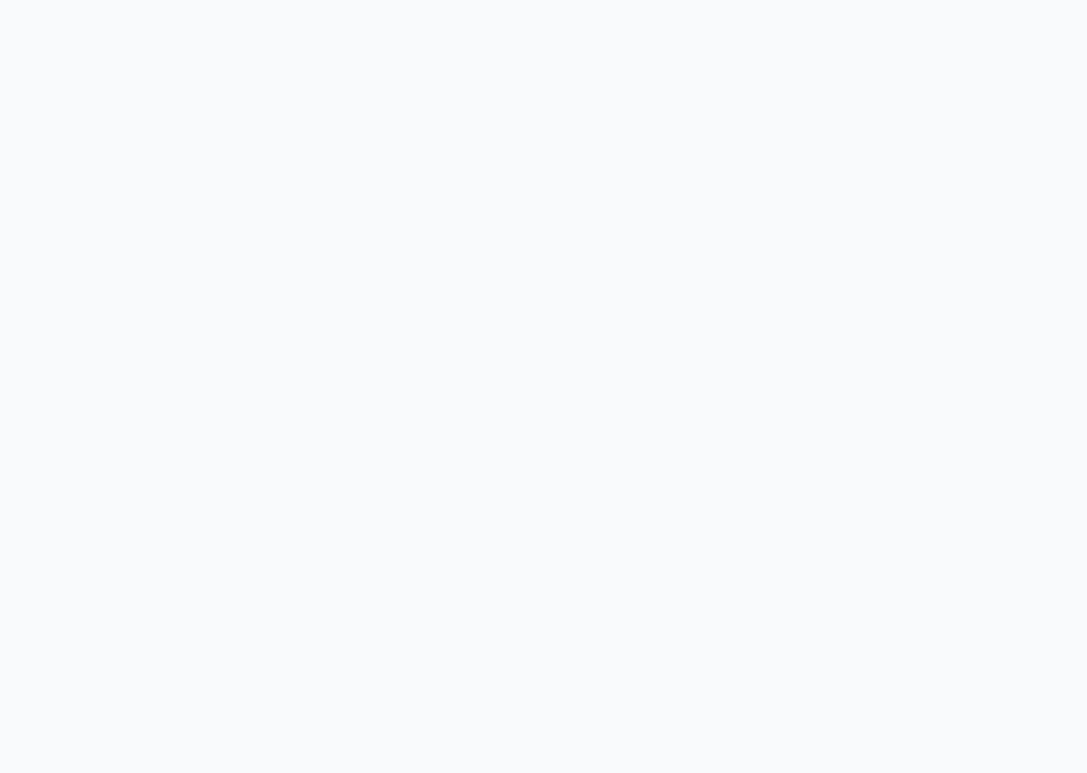
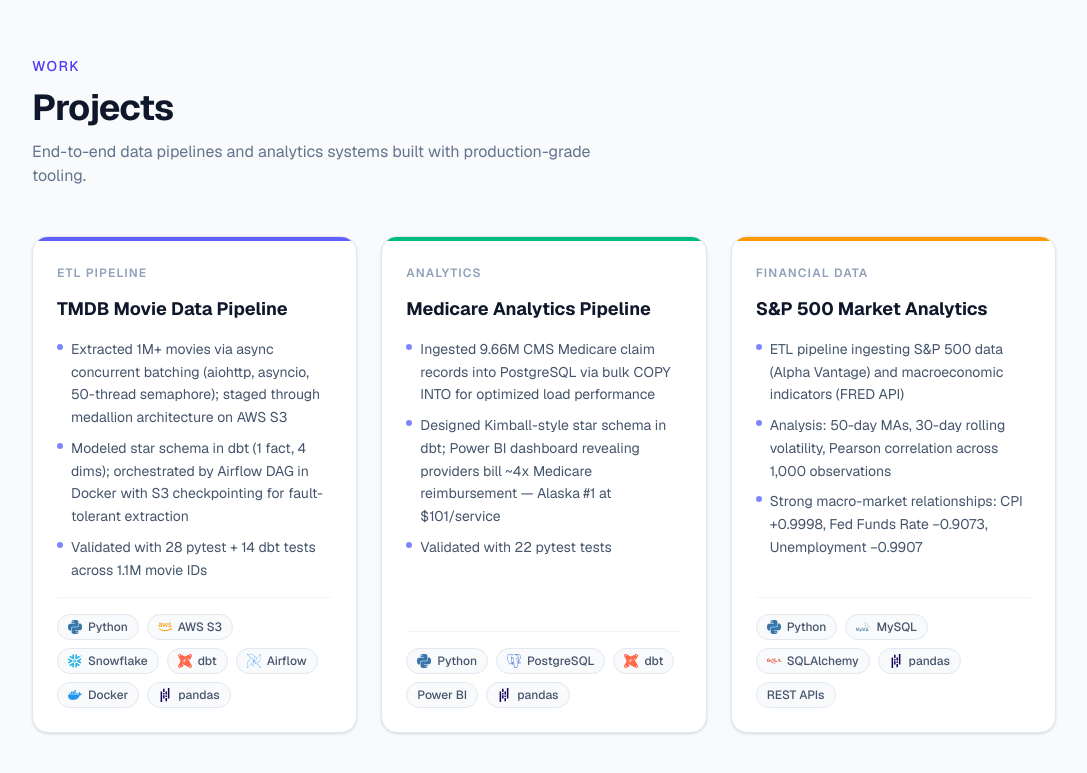
Before and after one commit to morganmicah200/Portfolio-Website, a Next.js app: page / in a window 1280 px wide. Shown: the part 841-1614 px from the top of the page, without its empty margins (96-1183 px from the left). Before the commit the page ends 801 px from the top, so only its background shows below. Built offline with nearby package versions, Linux system fonts and the light colour scheme.

Commit message:
Add projects section with cards, bullet points, and tech icons

```diff
--- /dev/null
+++ b/app/components/ProjectCard.tsx
@@ -0,0 +1,65 @@
+import { IconType } from "react-icons";
+
+export type TechTag = {
+  name: string;
+  icon?: IconType;
+  color: string;
+};
+
+export type Project = {
+  category: string;
+  categoryColor: string;
+  title: string;
+  bullets: string[];
+  tech: TechTag[];
+  link: string;
+};
+
+export default function ProjectCard({ project }: { project: Project }) {
+  return (
+    <div className="group flex flex-col bg-white rounded-2xl border border-slate-200 shadow-sm hover:shadow-md transition-shadow duration-200 overflow-hidden">
+      {/* Top accent bar */}
+      <div className={`h-1 w-full ${project.categoryColor}`} />
+
+      <div className="flex flex-col flex-1 p-6 gap-4">
+        {/* Category badge */}
+        <span className="self-start text-xs font-semibold uppercase tracking-widest text-slate-400">
+          {project.category}
+        </span>
+
+        {/* Title */}
+        <h3 className="text-lg font-bold text-slate-900 leading-snug">
+          {project.title}
+        </h3>
+
+        {/* Bullets */}
+        <ul className="flex flex-col gap-2 flex-1">
+          {project.bullets.map((b, i) => (
+            <li key={i} className="flex gap-2 text-sm text-slate-600 leading-relaxed">
+              <span className="mt-1.5 h-1.5 w-1.5 shrink-0 rounded-full bg-indigo-400" />
+              {b}
+            </li>
+          ))}
+        </ul>
+
+        {/* Tech tags */}
+        <div className="pt-4 border-t border-slate-100 flex flex-wrap gap-2">
+          {project.tech.map((tag) => (
+            <span
+              key={tag.name}
+              className="flex items-center gap-1.5 px-2.5 py-1 rounded-full bg-slate-50 border border-slate-200 text-xs font-medium text-slate-600"
+            >
+              {tag.icon && (
+                <tag.icon
+                  className="text-sm shrink-0"
+                  style={{ color: tag.color }}
+                />
+              )}
+              {tag.name}
+            </span>
+          ))}
+        </div>
+      </div>
+    </div>
+  );
+}
--- /dev/null
+++ b/app/components/Projects.tsx
@@ -0,0 +1,99 @@
+import {
+  SiPython,
+  SiSnowflake,
+  SiDbt,
+  SiApacheairflow,
+  SiDocker,
+  SiPandas,
+  SiPostgresql,
+  SiMysql,
+  SiSqlalchemy,
+} from "react-icons/si";
+import { FaAws } from "react-icons/fa";
+import ProjectCard, { Project } from "./ProjectCard";
+
+const projects: Project[] = [
+  {
+    category: "ETL Pipeline",
+    categoryColor: "bg-indigo-500",
+    title: "TMDB Movie Data Pipeline",
+    bullets: [
+      "Extracted 1M+ movies via async concurrent batching (aiohttp, asyncio, 50-thread semaphore); staged through medallion architecture on AWS S3",
+      "Modeled star schema in dbt (1 fact, 4 dims); orchestrated by Airflow DAG in Docker with S3 checkpointing for fault-tolerant extraction",
+      "Validated with 28 pytest + 14 dbt tests across 1.1M movie IDs",
+    ],
+    tech: [
+      { name: "Python", icon: SiPython, color: "#3776AB" },
+      { name: "AWS S3", icon: FaAws, color: "#FF9900" },
+      { name: "Snowflake", icon: SiSnowflake, color: "#29B5E8" },
+      { name: "dbt", icon: SiDbt, color: "#FF694A" },
+      { name: "Airflow", icon: SiApacheairflow, color: "#017CEE" },
+      { name: "Docker", icon: SiDocker, color: "#2496ED" },
+      { name: "pandas", icon: SiPandas, color: "#150458" },
+    ],
+    link: "https://github.com/morganmicah200",
+  },
+  {
+    category: "Analytics",
+    categoryColor: "bg-emerald-500",
+    title: "Medicare Analytics Pipeline",
+    bullets: [
+      "Ingested 9.66M CMS Medicare claim records into PostgreSQL via bulk COPY INTO for optimized load performance",
+      "Designed Kimball-style star schema in dbt; Power BI dashboard revealing providers bill ~4x Medicare reimbursement — Alaska #1 at $101/service",
+      "Validated with 22 pytest tests",
+    ],
+    tech: [
+      { name: "Python", icon: SiPython, color: "#3776AB" },
+      { name: "PostgreSQL", icon: SiPostgresql, color: "#4169E1" },
+      { name: "dbt", icon: SiDbt, color: "#FF694A" },
+      { name: "Power BI", color: "#F2C811" },
+      { name: "pandas", icon: SiPandas, color: "#150458" },
+    ],
+    link: "https://github.com/morganmicah200",
+  },
+  {
+    category: "Financial Data",
+    categoryColor: "bg-amber-500",
+    title: "S&P 500 Market Analytics",
+    bullets: [
+      "ETL pipeline ingesting S&P 500 data (Alpha Vantage) and macroeconomic indicators (FRED API)",
+      "Analysis: 50-day MAs, 30-day rolling volatility, Pearson correlation across 1,000 observations",
+      "Strong macro-market relationships: CPI +0.9998, Fed Funds Rate −0.9073, Unemployment −0.9907",
+    ],
+    tech: [
+      { name: "Python", icon: SiPython, color: "#3776AB" },
+      { name: "MySQL", icon: SiMysql, color: "#4479A1" },
+      { name: "SQLAlchemy", icon: SiSqlalchemy, color: "#D71F00" },
+      { name: "pandas", icon: SiPandas, color: "#150458" },
+      { name: "REST APIs", color: "#6366f1" },
+    ],
+    link: "https://github.com/morganmicah200",
+  },
+];
+
+export default function Projects() {
+  return (
+    <section id="projects" className="py-24 px-6">
+      <div className="max-w-5xl mx-auto flex flex-col gap-12">
+        <div className="flex flex-col gap-3">
+          <p className="text-sm font-medium text-indigo-600 tracking-widest uppercase">
+            Work
+          </p>
+          <h2 className="text-3xl sm:text-4xl font-bold text-slate-900 tracking-tight">
+            Projects
+          </h2>
+          <p className="text-slate-500 max-w-xl">
+            End-to-end data pipelines and analytics systems built with
+            production-grade tooling.
+          </p>
+        </div>
+
+        <div className="grid grid-cols-1 md:grid-cols-3 gap-6">
+          {projects.map((project) => (
+            <ProjectCard key={project.title} project={project} />
+          ))}
+        </div>
+      </div>
+    </section>
+  );
+}
--- a/app/page.tsx
+++ b/app/page.tsx
@@ -1,9 +1,11 @@
 import Hero from "./components/Hero";
+import Projects from "./components/Projects";
 
 export default function Home() {
   return (
     <main>
       <Hero />
+      <Projects />
     </main>
   );
 }
--- a/package.json
+++ b/package.json
@@ -11,7 +11,8 @@
   "dependencies": {
     "next": "16.2.4",
     "react": "19.2.4",
-    "react-dom": "19.2.4"
+    "react-dom": "19.2.4",
+    "react-icons": "^5.6.0"
   },
   "devDependencies": {
     "@tailwindcss/postcss": "^4",
```
Also changed, not shown: 1 other file (tests, documents, lock files or other folders).
